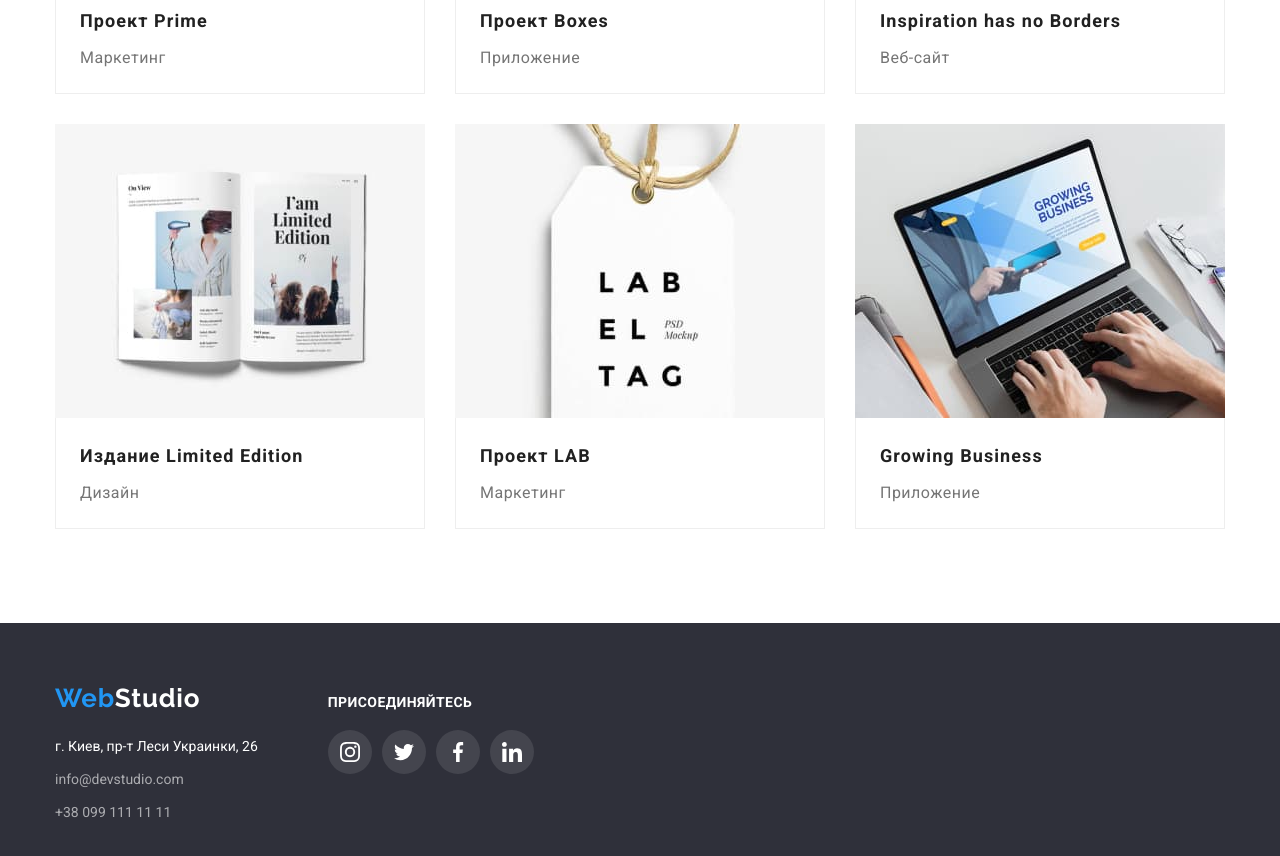
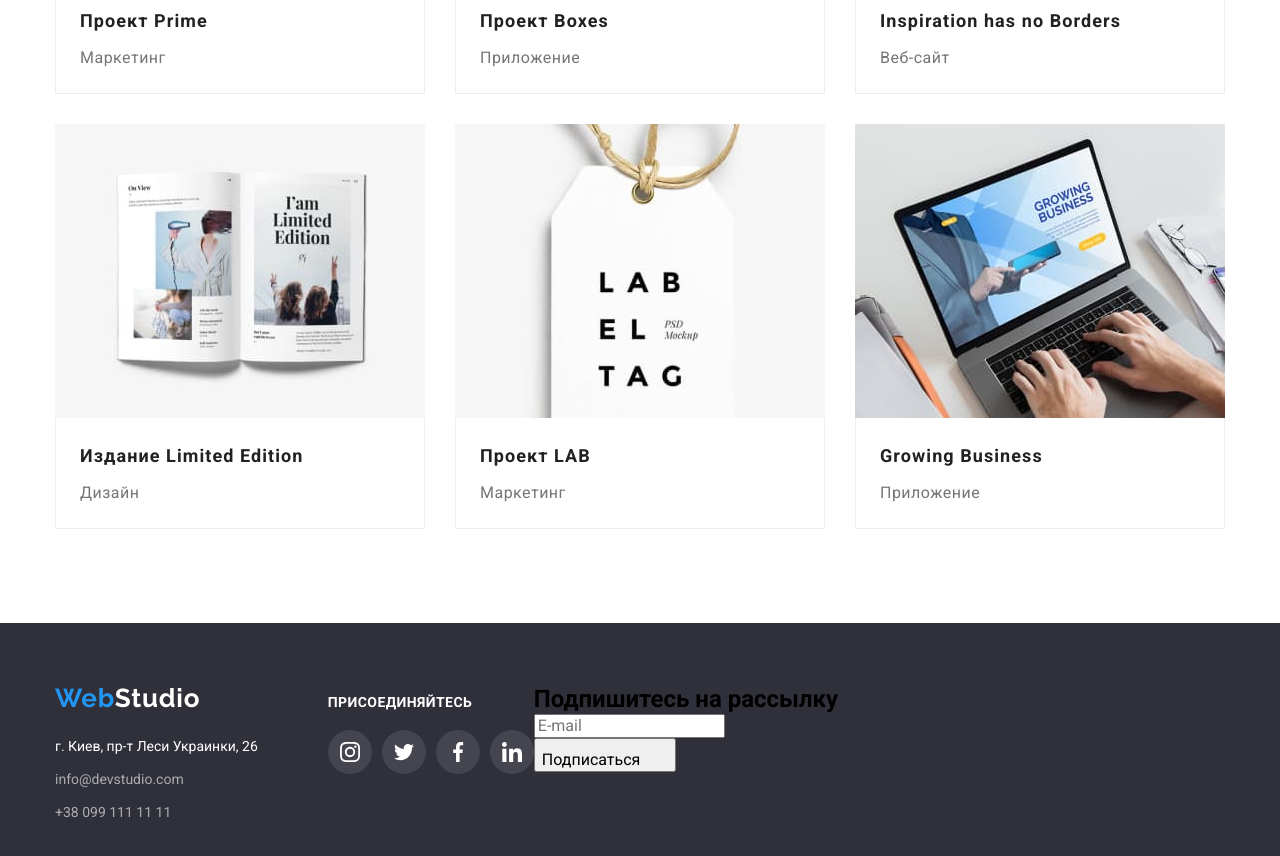
Before and after one commit to dmitrij-pularija/goit-markup-hw-06, a plain HTML site: page portfolio.html in a window 1280 px wide. Shown: the part 1009-1865 px from the top of the page. Drawn offline with nearby package versions, Linux system fonts and the light colour scheme.

Commit message:
Update portfolio.html

```diff
--- a/portfolio.html
+++ b/portfolio.html
@@ -243,6 +243,22 @@
                         </a></li>
                 </ul>
             </div>
+            <div class="subscription">
+                <h2 class="subscription-heder">Подпишитесь на рассылку</h2>
+                <ul class="subscription-item">
+                    <li>
+                        <input type="email" name="email-bottom" id="email-bottom" class="subscription-input"
+                            placeholder="E-mail">
+                    </li>
+                    <li>
+                        <button type="submit" class="subscription-button">Подписаться
+                            <svg class="subscription-icon" width="24" height="24">
+                                <use href="./images/icons.svg#icon-send"></use>
+                            </svg>
+                        </button>
+                    </li>
+                </ul>
+            </div>
         </div>
     </footer>
 </body>
```
